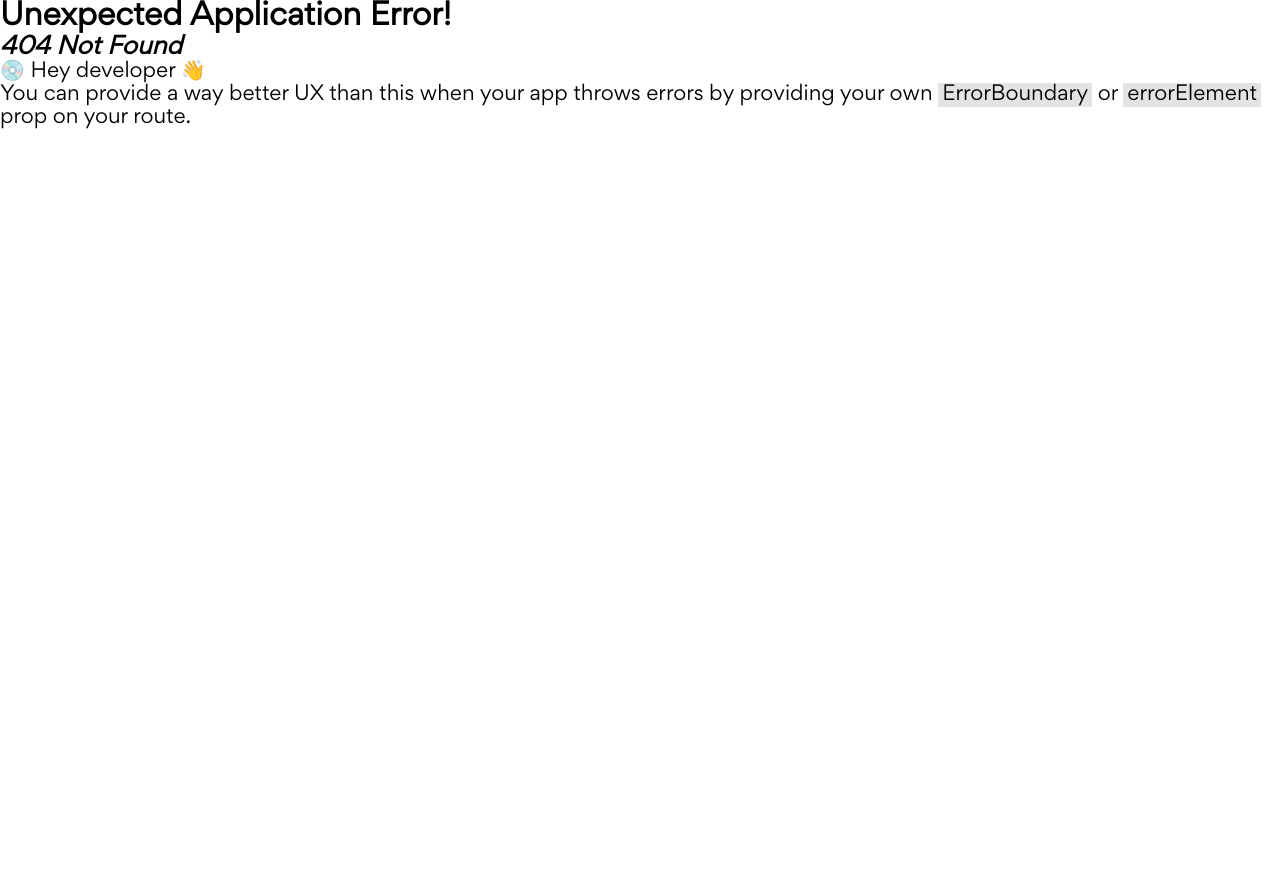
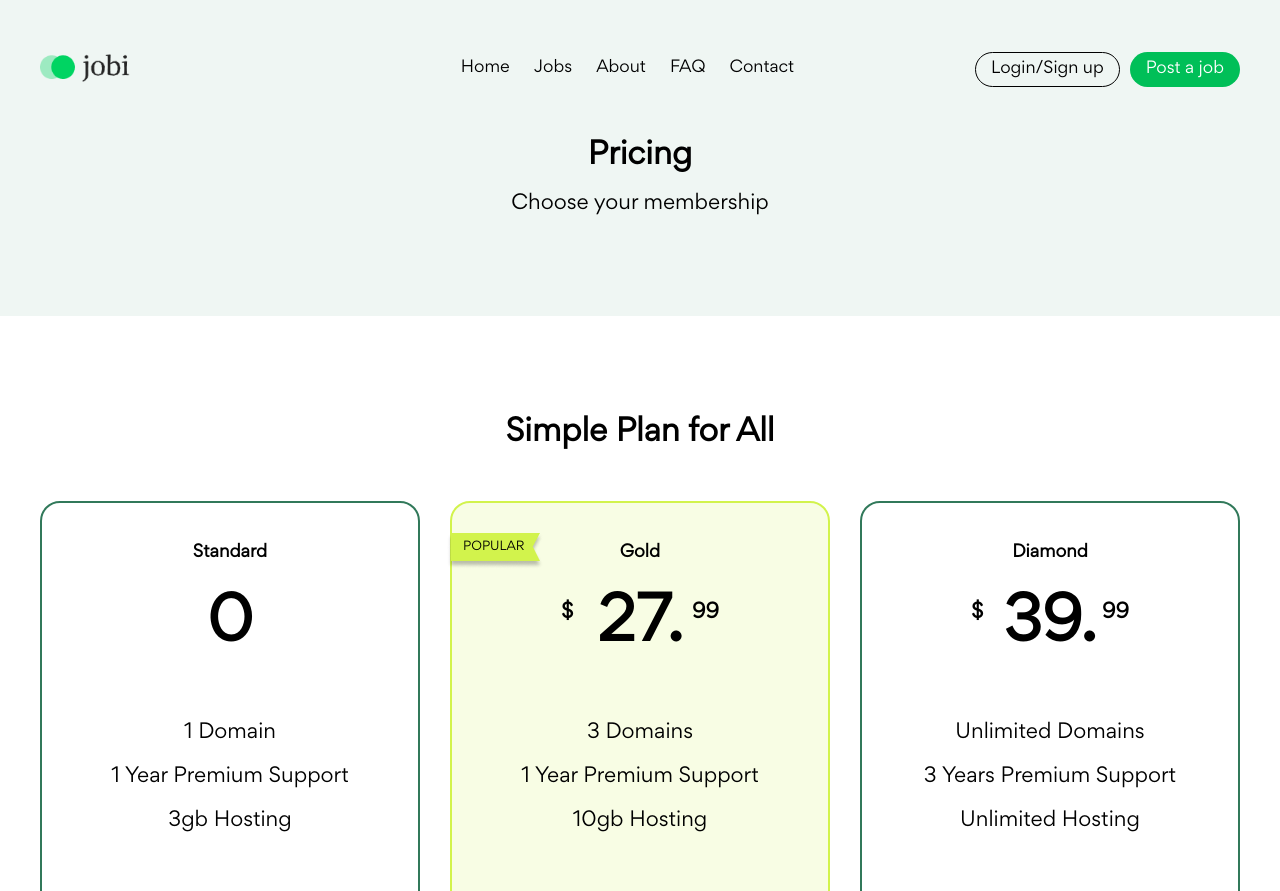
Before and after one commit to Koki001/jobApplicationBoard, a React (Create React App) app: page /pricing in a window 1280 px wide. Before the commit this address had no page. Shown: the top 891 px of the page. Before the commit the page ends 800 px from the top, so only its background shows below. Built offline with nearby package versions, Linux system fonts and the light colour scheme.

Commit message:
added a pricing page and fixed scroll to top on routing

```diff
--- a/public/styles/App.css
+++ b/public/styles/App.css
@@ -404,6 +404,23 @@ h1 * {
   background-color: #755146;
 }
 .buttonSquareGreen:active {
+  transform: scale(0.95);
+}
+
+.buttonPriceGreen {
+  background-color: #31795A;
+  border: 1px solid transparent;
+  color: white;
+  border-radius: 30px;
+  font-size: 0.8rem;
+  padding: 20px 15px;
+  cursor: pointer;
+  transition: all 0.1s linear;
+}
+.buttonPriceGreen:hover {
+  background-color: #755146;
+}
+.buttonPriceGreen:active {
   transform: scale(0.95);
 }
 
@@ -1058,7 +1075,7 @@ h1 * {
 
 .footerBottom {
   width: 100%;
-  padding-bottom: 100px;
+  padding-bottom: 50px;
   display: flex;
   justify-content: space-between;
   align-items: center;
@@ -1099,55 +1116,140 @@ h1 * {
   color: #755146;
 }
 
-.aboutUs {
+.pricingHeader {
   background-color: #EFF6F3;
-}
-
-.aboutUsHeader {
   display: flex;
   flex-direction: column;
   align-items: center;
   justify-content: space-between;
-  padding-bottom: 50px;
+  padding-bottom: 100px;
 }
-.aboutUsHeader nav {
+.pricingHeader h2 {
+  margin-bottom: 20px;
+}
+.pricingHeader nav {
   width: 100%;
   padding: 50px 0;
   display: flex;
   justify-content: space-between;
   align-items: center;
-  position: sticky;
-  top: 0;
 }
-.aboutUsHeader .navLogo {
+.pricingHeader .navLogo {
   min-width: 20%;
 }
-.aboutUsHeader .navLogo img {
+.pricingHeader .navLogo img {
   width: 90px;
 }
-.aboutUsHeader .navMenu {
+.pricingHeader .navMenu {
   min-width: 40%;
   text-transform: capitalize;
   font-size: 0.8rem;
   display: flex;
   justify-content: center;
 }
-.aboutUsHeader .navMenu li {
+.pricingHeader .navMenu li {
   transition: all 0.1s linear;
   margin: 0 12px;
   border-bottom: 2px solid transparent;
 }
-.aboutUsHeader .navMenu li:hover, .aboutUsHeader .navMenu li:focus {
+.pricingHeader .navMenu li:hover, .pricingHeader .navMenu li:focus {
   transform: scale(1.3);
   border-bottom: 2px solid #00BF58;
 }
-.aboutUsHeader .navButtons {
+.pricingHeader .navButtons {
   min-width: 20%;
   display: flex;
   justify-content: flex-end;
 }
-.aboutUsHeader .navButtons .buttonRoundGreen {
+.pricingHeader .navButtons .buttonRoundGreen {
   margin-left: 10px;
 }
 
+.pricingPlan {
+  width: 100%;
+  display: flex;
+  flex-direction: column;
+  justify-content: center;
+  align-items: center;
+  padding: 100px 0;
+}
+.pricingPlan h2 {
+  margin-bottom: 50px;
+}
+
+.pricingCards {
+  width: 100%;
+  display: flex;
+  justify-content: space-between;
+  align-items: center;
+}
+.pricingCards li {
+  display: flex;
+  flex-direction: column;
+  justify-content: center;
+  align-items: center;
+  width: calc(33.3333333333% - 20px);
+  border: 2px solid #31795A;
+  border-radius: 20px;
+  padding: 40px 30px;
+}
+.pricingCards h5 {
+  margin-bottom: 30px;
+}
+.pricingCards h4 {
+  text-align: center;
+  font-size: 3rem;
+  position: relative;
+  width: 50%;
+  min-width: 130px;
+}
+.pricingCards .dollarSign {
+  position: absolute;
+  top: 10px;
+  left: 0;
+  font-size: 1rem;
+}
+.pricingCards .cents {
+  position: absolute;
+  top: 10px;
+  right: 0;
+  font-size: 1rem;
+}
+.pricingCards .popular {
+  position: relative;
+  background-color: #F8FDE4;
+  border: 2px solid #D2F34C;
+}
+.pricingCards .popular button {
+  background-color: #D2F34C;
+  color: #31795A;
+}
+.pricingCards .popular button:hover {
+  background-color: #755146;
+  color: white;
+}
+.pricingCards .popularBanner {
+  position: absolute;
+  top: 30px;
+  left: -5px;
+}
+.pricingCards .popularBanner p {
+  font-size: 0.6rem;
+  text-transform: uppercase;
+  position: absolute;
+  top: 8px;
+  left: 16px;
+}
+.pricingCards .planDetails {
+  display: flex;
+  flex-direction: column;
+  justify-content: center;
+  align-items: center;
+  padding: 50px 0;
+  line-height: 2.2rem;
+}
+.pricingCards button {
+  width: 100%;
+}
+
 /*# sourceMappingURL=App.css.map */
--- a/src/components/AboutUs.js
+++ /dev/null
@@ -1,13 +0,0 @@
-import NavBar from "./helpers/NavBar"
-
-const AboutUs = () => {
-  return (
-    <section className="aboutUs" id="aboutUs">
-      <header className=" navWrapper aboutUsHeader">
-        <NavBar />
-      </header>
-    </section>
-  )
-}
-
-export default AboutUs;
--- /dev/null
+++ b/src/components/Pricing.js
@@ -0,0 +1,69 @@
+import { useEffect } from "react";
+import NavBar from "./helpers/NavBar";
+import Footer from "./sections/Footer";
+import { useLocation } from "react-router-dom";
+
+const Pricing = () => {
+  const location = useLocation();
+  useEffect(() => {
+    document.documentElement.scrollTo(0, 0);
+  }, [location.key]);
+  return (
+    <div>
+      <section className="pricing" id="pricing">
+        <header className="pricingHeader">
+          <NavBar />
+          <h2>Pricing</h2>
+          <p>Choose your membership</p>
+        </header>
+        <div className="pricingPlan wrapper">
+          <h2>Simple Plan for All</h2>
+          <ul className="pricingCards">
+            <li>
+              <h5>Standard</h5>
+              <h4>0</h4>
+              <div className="planDetails">
+                <p>1 Domain</p>
+                <p>1 Year Premium Support</p>
+                <p>3gb Hosting</p>
+              </div>
+              <button className="buttonPriceGreen">Choose Plan</button>
+            </li>
+            <li className="popular">
+              <div className="popularBanner">
+                <img src="../assets/pricing/popular.png" alt="popular banner" />
+                <p className="popularText">popular</p>
+              </div>
+              <h5>Gold</h5>
+              <h4>
+                <span className="dollarSign">$</span> 27.
+                <span className="cents">99</span>
+              </h4>
+              <div className="planDetails">
+                <p>3 Domains</p>
+                <p>1 Year Premium Support</p>
+                <p>10gb Hosting</p>
+              </div>
+              <button className="buttonPriceGreen">Choose Plan</button>
+            </li>
+            <li>
+              <h5>Diamond</h5>
+              <h4>
+                <span className="dollarSign">$</span> 39.<span className="cents">99</span>
+              </h4>
+              <div className="planDetails">
+                <p>Unlimited Domains</p>
+                <p>3 Years Premium Support</p>
+                <p>Unlimited Hosting</p>
+              </div>
+              <button className="buttonPriceGreen">Choose Plan</button>
+            </li>
+          </ul>
+        </div>
+      </section>
+      <Footer />
+    </div>
+  );
+};
+
+export default Pricing;
--- a/src/components/helpers/NavBar.js
+++ b/src/components/helpers/NavBar.js
@@ -13,7 +13,7 @@ const NavBar = () => {
     }
   }, [location]);
   return (
-    <nav>
+    <nav className="navWrapper">
       <a ref={ref} className="sr-only" href={location.hash}></a>
       <div className="navLogo">
         <img src="../assets/header/jobiLogo.png" alt="jobi company logo" />
--- a/src/components/sections/Footer.js
+++ b/src/components/sections/Footer.js
@@ -1,3 +1,4 @@
+import { Link } from "react-router-dom";
 // MUI imports
 import PinterestIcon from "@mui/icons-material/Pinterest";
 import FacebookIcon from "@mui/icons-material/Facebook";
@@ -37,10 +38,12 @@ const Footer = () => {
           <h4>Links</h4>
           <ul className="footerLinks">
             <li>
-              <a href="#">Pricing</a>
+              <Link to={"/pricing"}>Pricing</Link>
+              {/* <a href="#">Pricing</a> */}
             </li>
             <li>
-              <a href="#">About us</a>
+              <Link to={"/#about"}>About us</Link>
+              {/* <a href="#">About us</a> */}
             </li>
             <li>
               <a href="#">Careers</a>
--- a/src/components/sections/HowItWorks.js
+++ b/src/components/sections/HowItWorks.js
@@ -154,8 +154,8 @@ const HowItWorks = () => {
               </AccordionDetails>
             </Accordion>
           </div>
-          <Link to={"/about"}>
-            <button className="buttonRoundGreen">Learn more</button>
+          <Link to={"/pricing"}>
+            <button className="buttonRoundGreen">See pricing</button>
           </Link>
         </div>
       </div>
--- a/src/index.js
+++ b/src/index.js
@@ -5,7 +5,7 @@ import { store } from './redux/store';
 import App from './App';
 import Login from "./components/Login";
 import Signup from "./components/Signup";
-import AboutUs from './components/AboutUs';
+import Pricing from './components/Pricing';
 import reportWebVitals from './reportWebVitals';
 import { createBrowserRouter, RouterProvider } from "react-router-dom";
 
@@ -18,8 +18,8 @@ const router = createBrowserRouter([
     element: <App />,
   },
   {
-    path: "/about",
-    element: <AboutUs />,
+    path: "/pricing",
+    element: <Pricing />,
   },
   {
     path: "/login",
--- a/src/styles/layout/_footer.scss
+++ b/src/styles/layout/_footer.scss
@@ -52,7 +52,7 @@
 }
 .footerBottom {
   width: 100%;
-  padding-bottom: 100px;
+  padding-bottom: 50px;
   display: flex;
   justify-content: space-between;
   align-items: center;
--- a/src/styles/pages/_index.scss
+++ b/src/styles/pages/_index.scss
@@ -1 +1 @@
-@forward "aboutUs";
+@forward "pricing";
--- /dev/null
+++ b/src/styles/pages/_pricing.scss
@@ -0,0 +1,137 @@
+@use "../base/variables" as *;
+
+
+.pricingHeader {
+  background-color: $greenBg;
+  display: flex;
+  flex-direction: column;
+  align-items: center;
+  justify-content: space-between;
+  padding-bottom: 100px;
+  h2 {
+    margin-bottom: 20px;
+  }
+  nav {
+    width: 100%;
+    padding: 50px 0;
+    display: flex;
+    justify-content: space-between;
+    align-items: center;
+  }
+  .navLogo {
+    min-width: 20%;
+    img {
+      width: 90px;
+    }
+  }
+  .navMenu {
+    min-width: 40%;
+    text-transform: capitalize;
+    font-size: 0.8rem;
+    display: flex;
+    justify-content: center;
+    li {
+      transition: all 0.1s linear;
+      margin: 0 12px;
+      border-bottom: 2px solid transparent;
+      &:hover,
+      &:focus {
+        transform: scale(1.3);
+        border-bottom: 2px solid $lightGreen;
+      }
+    }
+  }
+  .navButtons {
+    min-width: 20%;
+    display: flex;
+    justify-content: flex-end;
+    .buttonRoundGreen {
+      margin-left: 10px;
+    }
+  }
+}
+.pricingPlan {
+  width: 100%;
+  display: flex;
+  flex-direction: column;
+  justify-content: center;
+  align-items: center;
+  padding: 100px 0;
+  h2 {
+    margin-bottom: 50px;
+  }
+}
+.pricingCards {
+  width: 100%;
+  display: flex;
+  justify-content: space-between;
+  align-items: center;
+  li {
+    display: flex;
+    flex-direction: column;
+    justify-content: center;
+    align-items: center;
+    width: calc(100% / 3 - 20px);
+    border: 2px solid $green;
+    border-radius: 20px;
+    padding: 40px 30px;
+  }
+  h5 {
+    margin-bottom: 30px;
+  }
+  h4 {
+    text-align: center;
+    font-size: 3rem;
+    position: relative;
+    width: 50%;
+    min-width: 130px;
+  }
+  .dollarSign {
+    position: absolute;
+    top: 10px;
+    left: 0;
+    font-size: 1rem;
+  }
+  .cents {
+    position: absolute;
+    top: 10px;
+    right: 0;
+    font-size: 1rem;
+  }
+  .popular {
+    position: relative;
+    background-color: $cream;
+    border: 2px solid $limeGreen;
+    button {
+      background-color: $limeGreen;
+      color: $green;
+      &:hover {
+        background-color: $brown;
+        color: white;
+      }
+    }
+  }
+  .popularBanner {
+    position: absolute;
+    top: 30px;
+    left: -5px;
+    p {
+      font-size: 0.6rem;
+      text-transform: uppercase;
+      position: absolute;
+      top: 8px;
+      left: 16px;
+    }
+  }
+  .planDetails {
+    display: flex;
+    flex-direction: column;
+    justify-content: center;
+    align-items: center;
+    padding: 50px 0;
+    line-height: 2.2rem;
+  }
+  button {
+    width: 100%;
+  }
+}
```
Also changed, not shown: src/styles/base/_buttons.scss (+19 -3 lines), src/styles/pages/_aboutUs.scss (deleted, +0 -54 lines), public/assets/pricing/popular.png (added), 1 other file (tests, documents, lock files or other folders).
